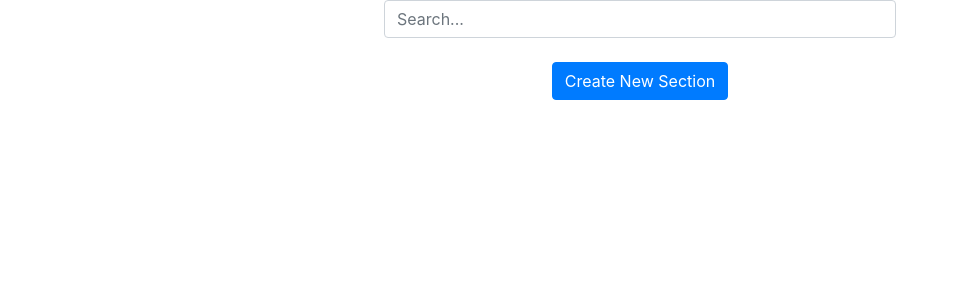
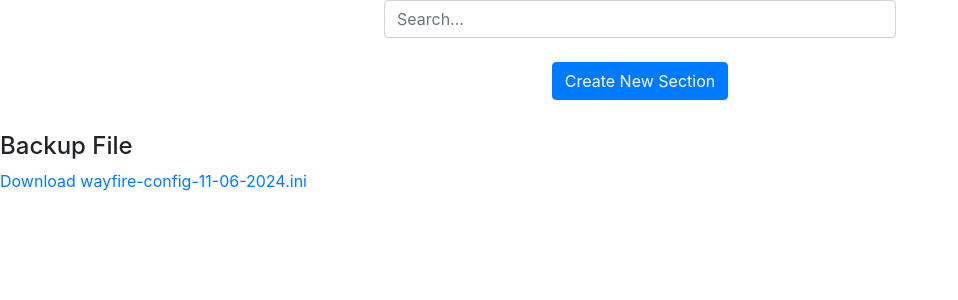
Before and after one commit to killown/wayfire-control-center, a Flask app: page /icons in a window 1280 px wide. Shown: the top 300 px of the page, without its empty margins (0-958 px from the left). Run offline with Flask 3, Linux system fonts and the light colour scheme; some libraries are stand-ins or nearby versions.

Commit message:
add backup before updating values

```diff
--- a/app.py
+++ b/app.py
@@ -4,6 +4,8 @@ import os
 import logging
 import xml.etree.ElementTree as ET
 import json
+import shutil
+from datetime import datetime
 
 app = Flask(__name__)
 
@@ -26,6 +28,15 @@ def sort_wayfire_ini_sections(config_file):
 
     with open(config_file, 'w') as configfile:
         sorted_config.write(configfile)
+
+def backup_wayfire_ini():
+    backup_dir = '/tmp/wayfire_config_backup/'
+    os.makedirs(backup_dir, exist_ok=True)
+    timestamp = datetime.now().strftime('%H-%d-%Y')
+    backup_filename = f'wayfire-config-{timestamp}.ini'
+    backup_path = os.path.join(backup_dir, backup_filename)
+    shutil.copy2(CONFIG_FILE, backup_path)
+    return backup_path
 
 def load_config():
     """Load the configuration from the wayfire.ini file."""
@@ -90,6 +101,28 @@ def convert_element_to_html(element):
 
     return html
 
+@app.route('/update_option', methods=['POST'])
+def update_option():
+    data = request.get_json()
+    section = data.get('section')
+    option = data.get('option')
+    value = data.get('value')
+
+    if not all([section, option, value]):
+        return jsonify({'status': 'error', 'message': 'Missing parameters'}), 400
+
+    config = configparser.ConfigParser()
+    config.read(CONFIG_FILE)
+
+    if not config.has_section(section):
+        return jsonify({'status': 'error', 'message': 'Section not found'}), 404
+
+    config.set(section, option, value)
+
+    with open(CONFIG_FILE, 'w') as configfile:
+        config.write(configfile)
+
+    return jsonify({'status': 'success'}), 200
 
 
 def get_metadata():
@@ -189,6 +222,8 @@ def inject_helpers():
 
 @app.route('/')
 def index():
+    # make it backup wayfire.ini during server startup
+    backup = backup_wayfire_ini()
     config = load_config()
     metadata = get_metadata()
     metadata_plugins = get_metadata_files()
@@ -198,7 +233,7 @@ def index():
     if metadata is None:
         metadata = {}
 
-    return render_template('index.html', config=config, metadata=metadata, metadata_plugins=metadata_plugins, enabled_plugins=enabled_plugins)
+    return render_template('index.html', config=config, metadata=metadata, backup_ini = backup, metadata_plugins=metadata_plugins, enabled_plugins=enabled_plugins)
 
 @app.route('/toggle_plugin', methods=['POST'])
 def toggle_plugin():
--- a/templates/icons.html
+++ b/templates/icons.html
@@ -237,7 +237,9 @@
       </div>
       {% endfor %}
     </div>
-
+<h4>Backup File</h4>
+    <p><a href="file://{{backup_ini}}"  target="_blank">Download wayfire-config-11-06-2024.ini</a></p>
+</body>
     <!-- Help Modal -->
     <div
       class="modal fade"
@@ -281,9 +283,12 @@
 
           function showHelp(section) {
             fetch(`/help/${section}`)
-          .then(response => response.text())
-          .then(html => {
-            document.getElementById('helpContent').innerHTML = html;
+              .then(response => response.json())
+              .then(data => {
+                const helpContent = data.content;
+
+                // Display help content in the modal
+                document.getElementById('helpContent').innerHTML = helpContent;
                 var myModal = new bootstrap.Modal(document.getElementById('helpModal'));
                 myModal.show();
               });
@@ -313,23 +318,16 @@
           function createNewSection(event) {
             event.preventDefault();
             const form = event.target;
-        const sectionName = form.section_name.value;
-        const optionName = form.option_name.value;
-        const optionValue = form.option_value.value;
+            const formData = new FormData(form);
 
             fetch('/create_section', {
               method: 'POST',
-          headers: { 'Content-Type': 'application/json' },
-          body: JSON.stringify({
-            section_name: sectionName,
-            option_name: optionName,
-            option_value: optionValue
-          })
+              body: formData
             })
             .then(response => response.json())
             .then(data => {
               if (data.status === 'success') {
-            location.reload(); // Reload the page to reflect changes
+                location.reload(); // Reload the page to include the new section
               } else {
                 alert('Error creating section: ' + data.message);
               }
@@ -339,22 +337,17 @@
           function addNewOption(event, section) {
             event.preventDefault();
             const form = event.target;
-        const newOption = form.newOption.value;
-        const newValue = form.newValue.value;
+            const formData = new FormData(form);
+            formData.append('section', section);
 
             fetch('/add_option', {
               method: 'POST',
-          headers: { 'Content-Type': 'application/json' },
-          body: JSON.stringify({
-            section: section,
-            new_option: newOption,
-            new_value: newValue
-          })
+              body: formData
             })
             .then(response => response.json())
             .then(data => {
               if (data.status === 'success') {
-            location.reload(); // Reload the page to reflect changes
+                location.reload(); // Reload the page to reflect new option
               } else {
                 alert('Error adding option: ' + data.message);
               }
@@ -367,41 +360,44 @@
         const option = input.getAttribute('data-option');
         const value = input.value;
 
+        // Send the updated value to the server
         fetch('/update_option', {
           method: 'POST',
           headers: { 'Content-Type': 'application/json' },
-          body: JSON.stringify({
-            section: section,
-            option: option,
-            value: value
-          })
+          body: JSON.stringify({ section: section, option: option, value: value })
         })
         .then(response => response.json())
         .then(data => {
-          if (data.status !== 'success') {
-            alert('Error updating option: ' + data.message);
+          if (data.status === 'success') {
+            console.log('Value updated successfully');
+          } else {
+            console.error('Error updating value:', data.message);
           }
+        })
+        .catch(error => {
+          console.error('Network error:', error);
         });
       }
 
+      // Add event listener to all input fields with updateValue function
+      document.querySelectorAll('.form-control[data-section][data-option]').forEach(input => {
+        input.addEventListener('input', updateValue);
+      });
+
           document.querySelectorAll('.delete-button').forEach(button => {
-        button.addEventListener('click', function() {
-          const section = this.getAttribute('data-section');
-          const option = this.getAttribute('data-option');
-
+            button.addEventListener('click', (event) => {
+              const section = button.getAttribute('data-section');
+              const option = button.getAttribute('data-option');
               if (confirm('Are you sure you want to delete this option?')) {
                 fetch('/delete_option', {
                   method: 'POST',
                   headers: { 'Content-Type': 'application/json' },
-              body: JSON.stringify({
-                section: section,
-                option: option
-              })
+                  body: JSON.stringify({ section: section, option: option })
                 })
                 .then(response => response.json())
                 .then(data => {
                   if (data.status === 'success') {
-                location.reload(); // Reload the page to reflect changes
+                    location.reload(); // Reload the page to remove the deleted option
                   } else {
                     alert('Error deleting option: ' + data.message);
                   }
```
Lines whose indentation alone changed are shown as unchanged.
